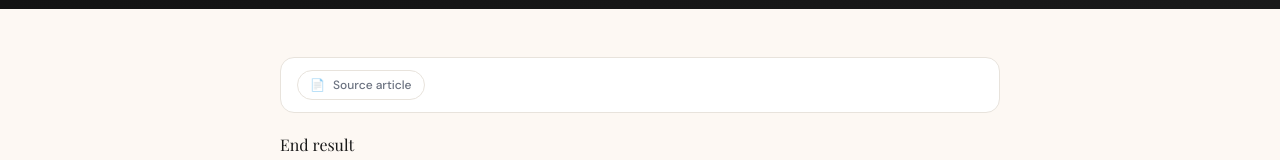
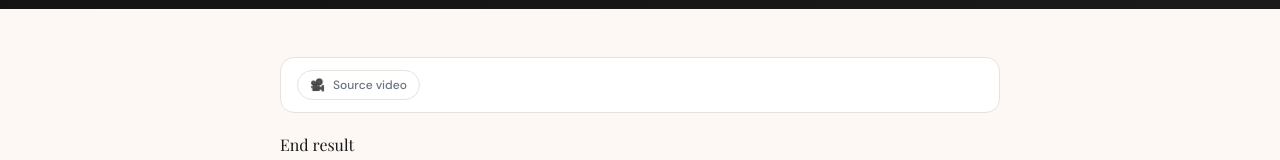
Before and after one commit to JacobChee/ai-learnings, a Next.js app: page /posts/using-obsidian-as-your-second-brain in a window 1280 px wide. Shown: the part 437-597 px from the top of the page. Built offline with nearby package versions, Linux system fonts and the light colour scheme; a web font is replaced by a local one.

Commit message:
Label source link as video vs article based on URL

```diff
--- a/src/app/posts/[slug]/page.tsx
+++ b/src/app/posts/[slug]/page.tsx
@@ -97,7 +97,15 @@ export default async function PostPage({ params }: { params: Promise<{ slug: str
                 rel="noopener noreferrer"
                 className="inline-flex items-center gap-2 text-xs font-medium text-body-gray hover:text-navy border border-border-card hover:border-gold/40 px-3 py-1.5 rounded-full transition-colors"
               >
-                <span>📄</span> Source article
+                {/\/\/(www\.)?(youtube\.com|youtu\.be|vimeo\.com)\//.test(post.sourceLink) ? (
+                  <>
+                    <span>🎥</span> Source video
+                  </>
+                ) : (
+                  <>
+                    <span>📄</span> Source article
+                  </>
+                )}
               </a>
             )}
             {post.skillLink && (
```
